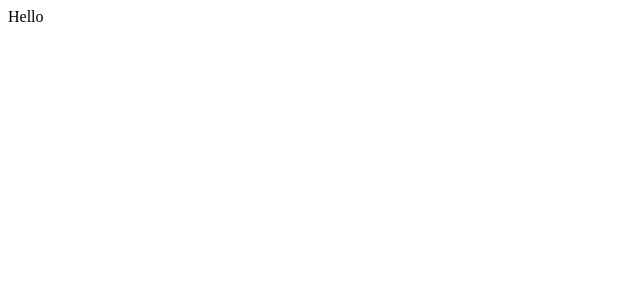
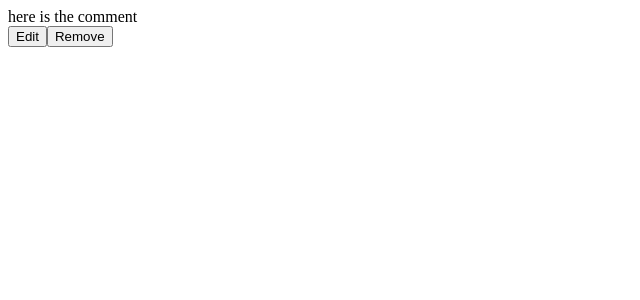
Before and after one commit to Surfiane/react-comments, a React (Create React App) app: page / in a window 1280 px wide. Shown: the top 300 px of the page, without its empty margins (0-640 px from the left). Built offline with nearby package versions, Linux system fonts and the light colour scheme.

Commit message:
Add comment component

```diff
--- a/src/App.js
+++ b/src/App.js
@@ -1,10 +1,11 @@
 import React, { Component } from 'react';
+import Comment from "./components/Comment";
 
 class App extends Component {
   render() {
     return (
       <div>
-        Hello
+        <Comment />
       </div>
     );
   }
--- /dev/null
+++ b/src/components/Comment.js
@@ -0,0 +1,27 @@
+import React, {Component} from 'react';
+
+class Comment extends Component {
+    state = {
+        isEditing: false,
+    };
+    editComment = () => {
+        this.setState(prevState => ({
+            isEditing: true
+        }))
+    };
+    removeComment = () => {
+
+    };
+
+    render() {
+        return (
+            <div >
+                <div>here is the comment</div>
+                <button onClick={this.editComment}>Edit</button>
+                <button onClick={this.removeComment}>Remove</button>
+            </div>
+        );
+    }
+}
+
+export default Comment;
```
